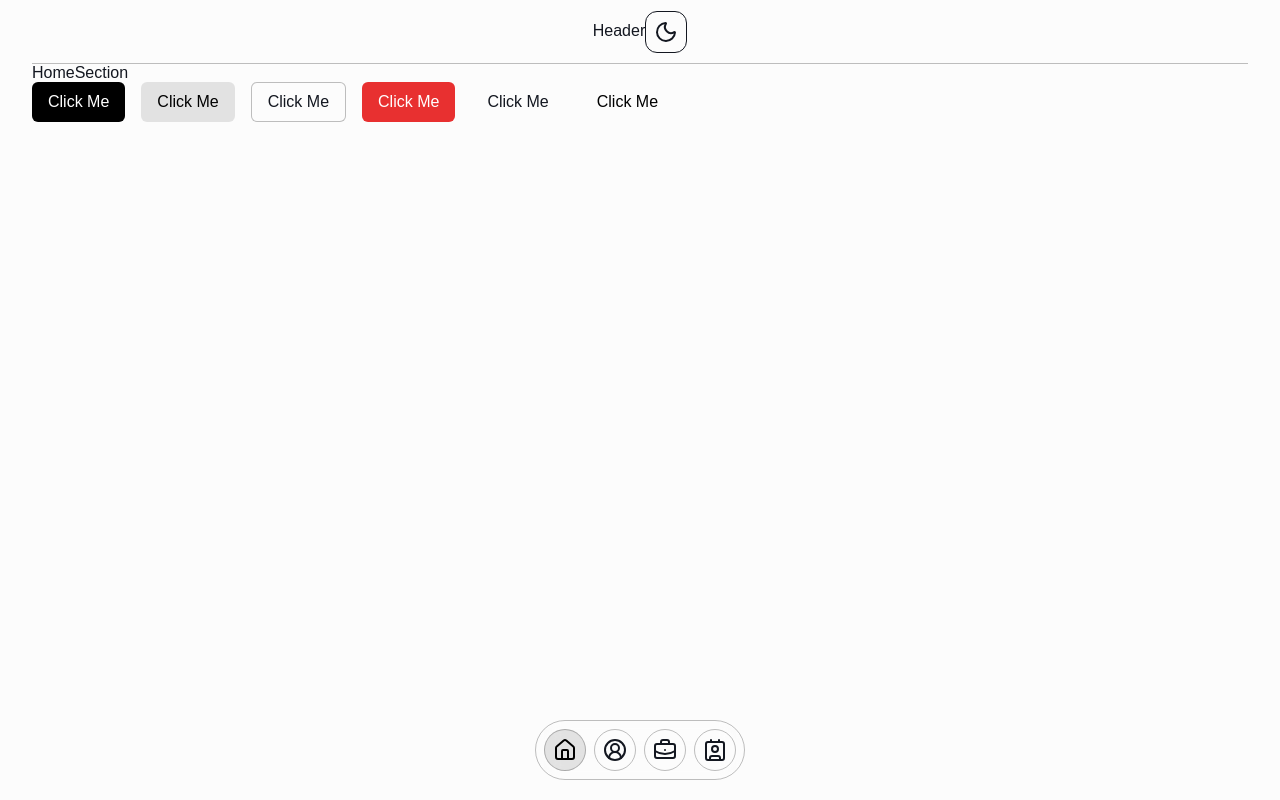
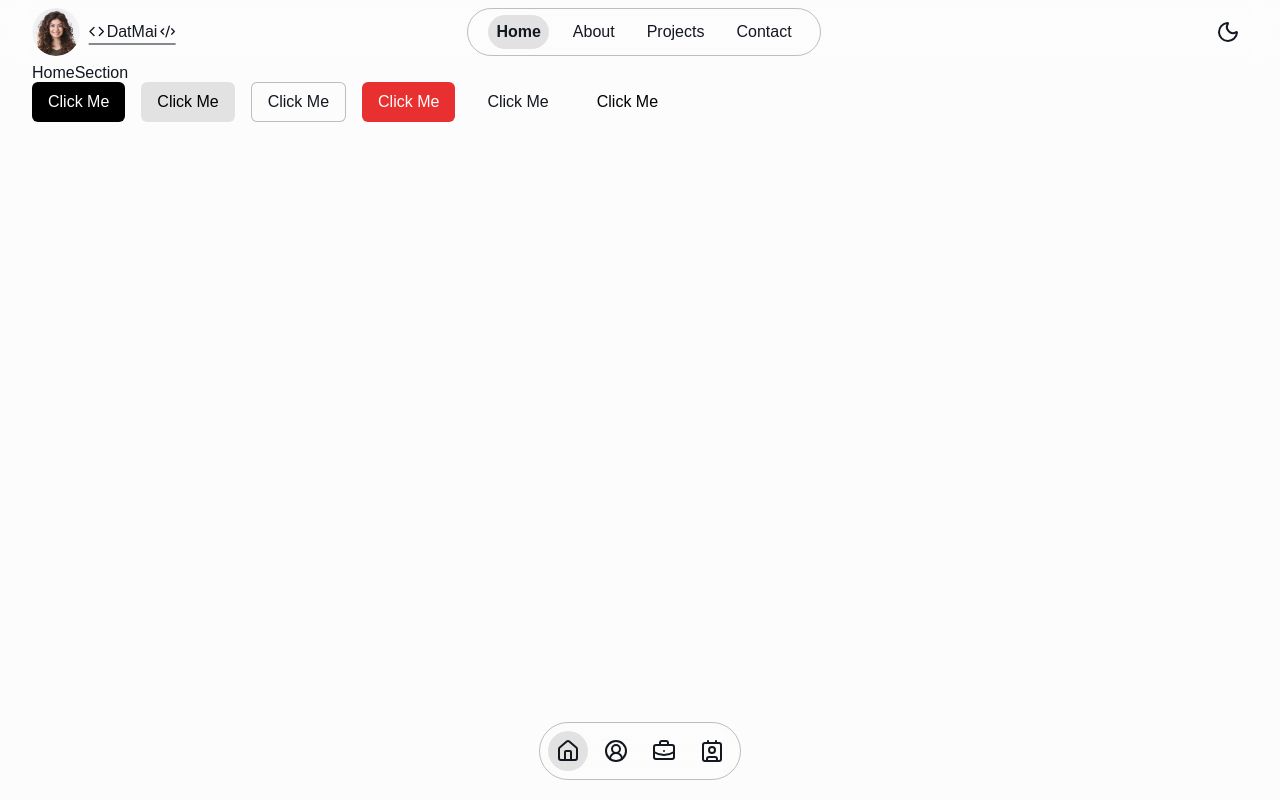
Before and after one commit to DatMV01/my-portfolio, a Next.js app: page / in a window 1280 px wide. Shown: the top 800 px of the page. Built offline with nearby package versions, Linux system fonts and the light colour scheme; a web font is replaced by a local one.

Commit message:
Implement ScrollSpyNav And TopNav

```diff
--- a/app/layout.js
+++ b/app/layout.js
@@ -5,7 +5,8 @@ import Header from "@/components/layout/Header";
 import Footer from "@/components/layout/Footer";
 import Container from "@/components/ui/Container";
 import clsx from "clsx";
-import ScrollSpyNav from "@/components/common/ScrollSpyNav";
+import ScrollSpyNav from "@/components/nav/ScrollSpyNav";
+import navLinks from "@/data/navLinks";
 
 const geistSans = Geist({
   variable: "--font-geist-sans",
@@ -48,7 +49,7 @@ export default function RootLayout({ children }) {
 
           <Footer />
 
-          <ScrollSpyNav />
+          <ScrollSpyNav items={navLinks} offset={70} />
         </ThemeProvider>
       </body>
     </html>
--- /dev/null
+++ b/components/common/Logo.jsx
@@ -0,0 +1,13 @@
+import { Code, CodeXml } from "lucide-react";
+
+const Logo = ({ className, iconSize = 16 }) => {
+  return (
+    <p className={`flex items-center justify-center gap-0.5 border-b text-base ${className}`}>
+      <Code size={iconSize} className="stroke-foreground" />
+      <span className="text-foreground">DatMai</span>
+      <CodeXml size={iconSize} className="stroke-foreground" />
+    </p>
+  );
+};
+
+export default Logo;
--- a/components/common/ScrollSpyNav.jsx
+++ /dev/null
@@ -1,52 +0,0 @@
-"use client";
-
-import React from "react";
-import clsx from "clsx";
-import { useScrollSpy } from "@/hooks/useScrollSpy";
-import navLinks from "@/data/navLinks";
-
-export default function ScrollSpyExample() {
-  const activeId = useScrollSpy(navLinks.map((s) => s.id));
-
-  const handleScrollTo = (id) => {
-    const el = document.getElementById(id);
-    if (el) {
-      const yOffset = window.innerHeight / 2 - el.offsetHeight / 2;
-      const y = el.getBoundingClientRect().top + window.scrollY - yOffset;
-      window.scrollTo({ top: y, behavior: "smooth" });
-    }
-  };
-
-  return (
-    <nav
-      className={clsx(
-        "fixed bottom-5 left-1/2 -translate-x-1/2 transform",
-        "border-border rounded-full border backdrop-blur-md",
-      )}
-    >
-      <ul className="flex flex-row items-center justify-center gap-2 p-2">
-        {navLinks.map((s) => (
-          <li
-            key={s.id}
-            onClick={(e) => {
-              e.preventDefault();
-              handleScrollTo(s.id);
-            }}
-            className={clsx(
-              "border-border block cursor-pointer border",
-              "rounded-full p-2",
-              "hover:scale-110",
-              activeId === s.id
-                ? "bg-secondary text-secondary-foreground hover:bg-secondary/80"
-                : "hover:bg-muted",
-            )}
-          >
-            <a href={`#${s.id}`} className="block h-full w-full text-center">
-              {s.icon}
-            </a>
-          </li>
-        ))}
-      </ul>
-    </nav>
-  );
-}
--- a/components/layout/Header.jsx
+++ b/components/layout/Header.jsx
@@ -1,14 +1,34 @@
-import React from "react";
+import navLinks from "@/data/navLinks";
+import Logo from "../common/Logo";
+import TopNav from "../nav/TopNav";
+import ThemeToggle from "../theme/ThemeToggle";
 import Container from "../ui/Container";
-import ThemeToggle from "../theme/ThemeToggle";
+
+const LeftHeader = () => {
+  return (
+    <a href="#home" className="relative">
+      <img
+        src="/images/profile-img.png"
+        className="aspect-square h-12 rounded-full"
+      />
+      <Logo className="absolute top-1/2 left-25 -translate-x-1/2 -translate-y-1/2" />
+    </a>
+  );
+};
 
 const Header = () => {
   return (
-    <header id="header">
+    <header
+      id="header"
+      className="bg-background/70 sticky top-0 z-50 backdrop-blur-md"
+    >
       <Container>
-        <div className="border-border flex h-16 items-center justify-center border-b">
-          Header
-          <ThemeToggle />
+        <div className="flex h-16 items-center justify-between">
+          <LeftHeader />
+
+          <TopNav items={navLinks} offset={70} />
+
+          <ThemeToggle className="border-none" />
         </div>
       </Container>
     </header>
--- /dev/null
+++ b/components/nav/NavLi.jsx
@@ -0,0 +1,42 @@
+import clsx from "clsx";
+import React from "react";
+
+const NavLi = ({
+  className,
+  item,
+  onClick = undefined,
+  showIcon = false,
+  active = false,
+}) => {
+  const handleClick = (e) => {
+    if (onClick) {
+      e.preventDefault();
+      console.log("click", item.id);
+      onClick(item.id);
+    }
+  };
+
+  return (
+    <li
+      className={clsx(
+        "cursor-pointer",
+        "rounded-full",
+        "hover:scale-110",
+        active
+          ? "bg-secondary text-foreground hover:bg-secondary font-bold"
+          : "hover:bg-muted",
+        className,
+      )}
+    >
+      <a
+        onClick={handleClick}
+        href={`#${item.id}`}
+        className="block h-full w-full p-2 text-center"
+      >
+        {showIcon ? item.icon : item.title}
+      </a>
+    </li>
+  );
+};
+
+export default NavLi;
--- /dev/null
+++ b/components/nav/ScrollSpyNav.jsx
@@ -0,0 +1,48 @@
+"use client";
+
+import { useScrollSpy } from "@/hooks/useScrollSpy";
+import clsx from "clsx";
+import NavLi from "./NavLi";
+
+export default function ScrollSpyNav({
+  items = [],
+  offset = 0,
+  className = "",
+}) {
+  const activeId = useScrollSpy(items.map((s) => s.id));
+
+  const handleClick = (id) => {
+    const el = document.getElementById(id);
+    if (!el) return;
+
+    // Smooth scroll with offset
+    const yOffset = offset ?? window.innerHeight / 2 - el.offsetHeight / 2;
+    const top = el.getBoundingClientRect().top + window.pageYOffset - yOffset;
+    window.scrollTo({ top, behavior: "smooth" });
+
+    // Update URL hash without page jump
+    window.history.pushState(null, null, `#${id}`);
+  };
+
+  return (
+    <nav
+      className={clsx(
+        "fixed bottom-5 left-1/2 -translate-x-1/2 transform",
+        "border-border rounded-full border backdrop-blur-md",
+        className,
+      )}
+    >
+      <ul className="flex flex-row items-center justify-center gap-2 p-2">
+        {items.map((navLink) => (
+          <NavLi
+            key={navLink.id}
+            item={navLink}
+            onClick={handleClick}
+            active={activeId == navLink.id}
+            showIcon={true}
+          />
+        ))}
+      </ul>
+    </nav>
+  );
+}
--- /dev/null
+++ b/components/nav/TopNav.jsx
@@ -0,0 +1,49 @@
+"use client";
+
+import React from "react";
+import clsx from "clsx";
+import { useScrollSpy } from "@/hooks/useScrollSpy";
+import NavLi from "./NavLi";
+
+const TopNav = ({ items = [], offset = 0, className = "" }) => {
+  const activeId = useScrollSpy(items.map((s) => s.id));
+
+  const handleClick = (id) => {
+    const el = document.getElementById(id);
+    if (!el) return;
+
+    // Smooth scroll with offset
+    const yOffset = offset ?? window.innerHeight / 2 - el.offsetHeight / 2;
+    const top = el.getBoundingClientRect().top + window.pageYOffset - yOffset;
+    window.scrollTo({ top, behavior: "smooth" });
+
+    // Update URL hash without page jump
+    window.history.pushState(null, null, `#${id}`);
+  };
+
+  return (
+    <nav
+      className={clsx(
+        "hidden",
+        "border-border border",
+        "h-12 items-center rounded-full border px-4 md:flex",
+        className,
+      )}
+    >
+      <ul className="flex flex-row items-center justify-center gap-2">
+        {items.map((navLink) => (
+          <NavLi
+            key={navLink.id}
+            item={navLink}
+            onClick={handleClick}
+            active={activeId == navLink.id}
+            showIcon={false}
+            className="mx-1"
+          />
+        ))}
+      </ul>
+    </nav>
+  );
+};
+
+export default TopNav;
--- a/components/sections/contact/ContactSection.jsx
+++ b/components/sections/contact/ContactSection.jsx
@@ -2,7 +2,7 @@ import React from "react";
 
 const ContactSection = () => {
   return (
-    <section id="contact" className="min-h-screen">
+    <section id="contact" className="min-h-[50vh]">
       <div>ContactSection</div>
     </section>
   );
```
Also changed, not shown: public/images/profile-img.png (added).
